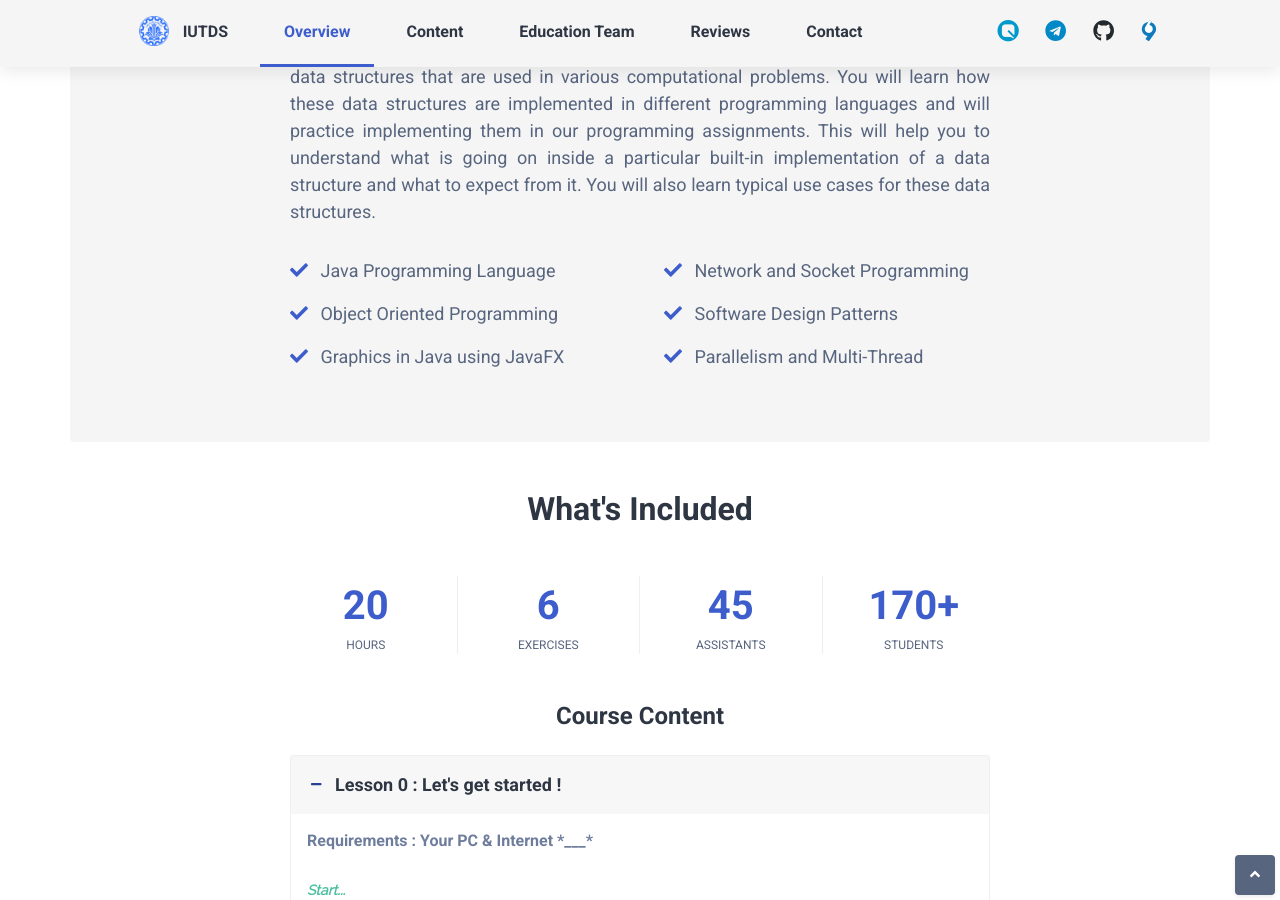
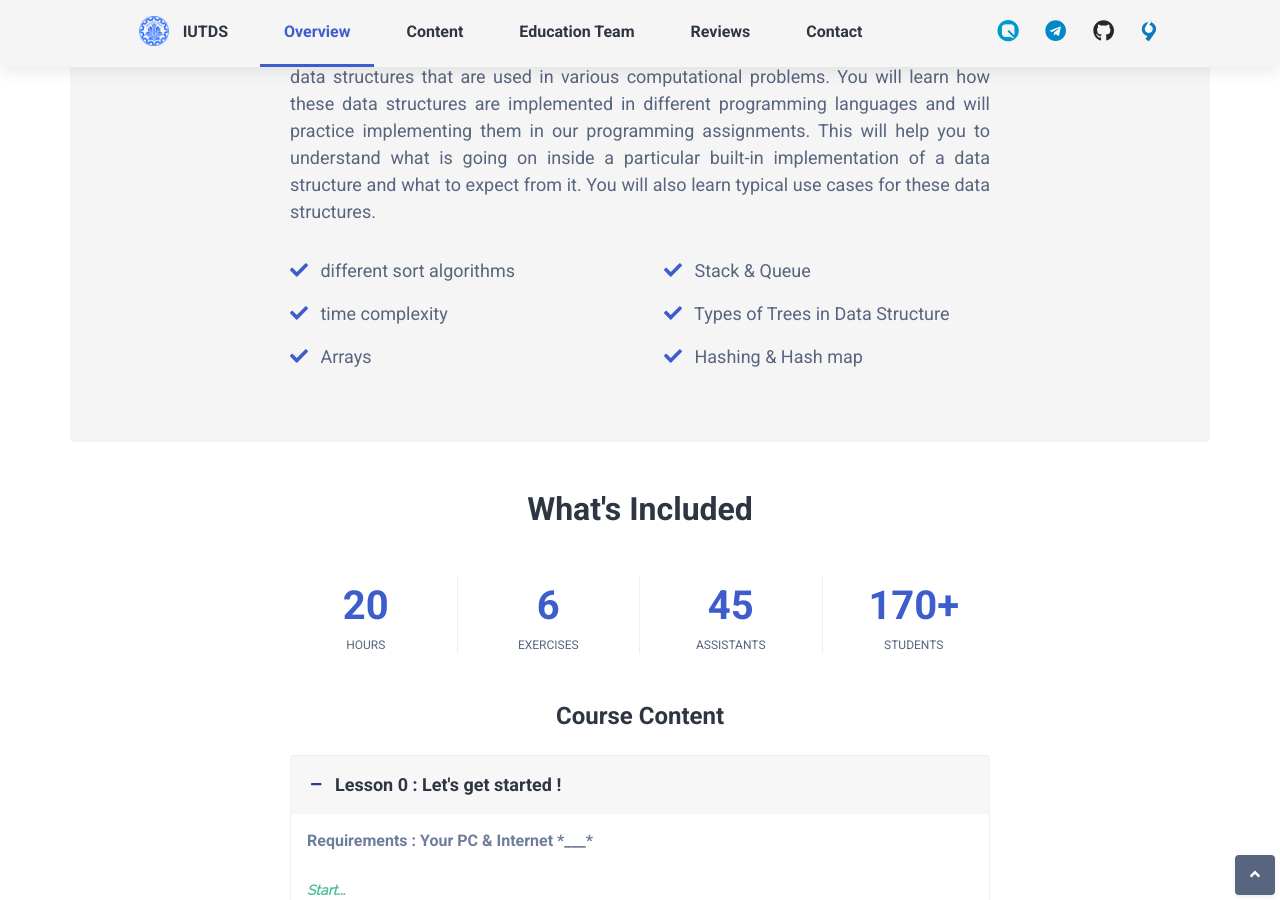
Before and after one commit to IUT-Ds/webpage, a Jekyll site: the page built from index.html, in a window 1280 px wide and 900 px high, scrolled down 764 px. Built offline with Jekyll 4.4.1, drawn with Linux system fonts in a browser that asks for light colours; some web fonts are replaced; comment, search, counter and statistics services are not loaded.

Commit message:
titles changed

```diff
--- a/_data/overview.yml
+++ b/_data/overview.yml
@@ -1,9 +1,9 @@
 title: Why shoud learn Data structure?
 content: "A good algorithm usually comes together with a set of good data structures that allow the algorithm to manipulate the data efficiently. In this course, we consider the common data structures that are used in various computational problems. You will learn how these data structures are implemented in different programming languages and will practice implementing them in our programming assignments. This will help you to understand what is going on inside a particular built-in implementation of a data structure and what to expect from it. You will also learn typical use cases for these data structures."
 items:
-  - Java Programming Language
-  - Object Oriented Programming
-  - Graphics in Java using JavaFX
-  - Network and Socket Programming
-  - Software Design Patterns
-  - Parallelism and Multi-Thread
+  - different sort algorithms
+  - time complexity
+  - Arrays
+  - Stack & Queue
+  - Types of Trees in Data Structure
+  - Hashing & Hash map
```
